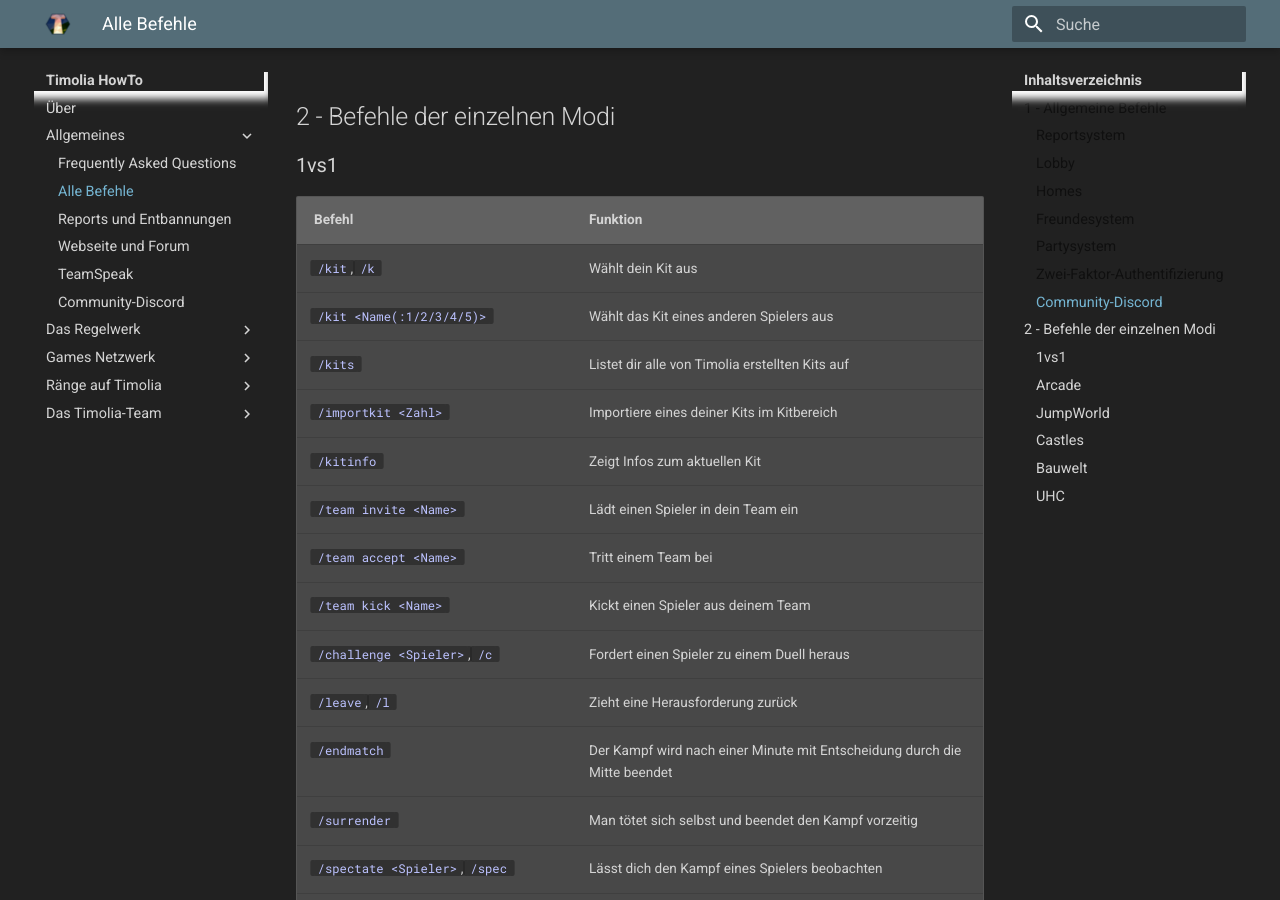
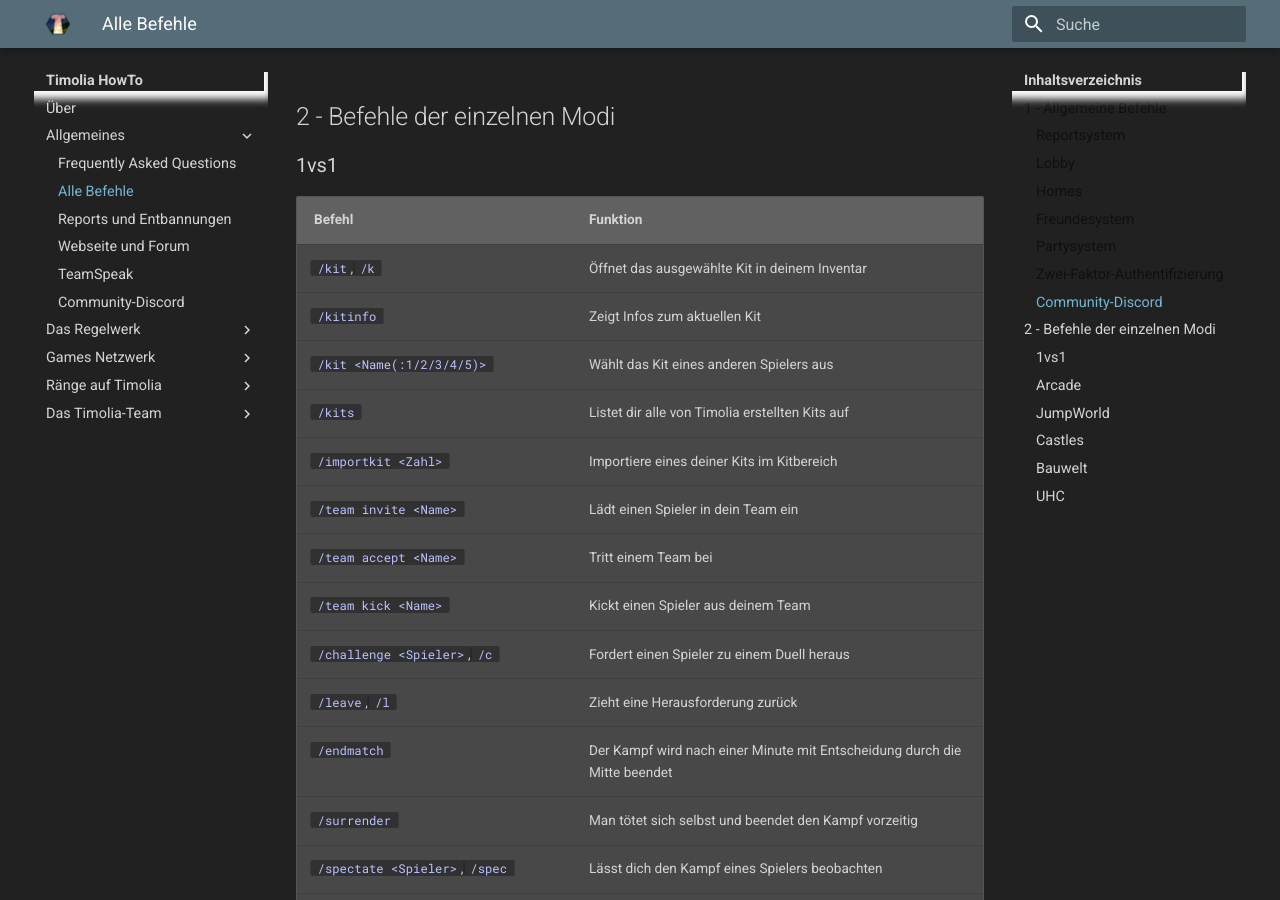
Before and after one commit to TimoliaDE/HowTo, an MkDocs documentation site: the page built from docs/commands.md, in a window 1280 px wide and 900 px high, scrolled down 7147 px. Built offline with MkDocs 1.6.1 and Material for MkDocs 9.7.7, drawn with Linux system fonts in a browser that asks for light colours; old or Windows-style settings are respelled for this version of MkDocs.

Commit message:
Ausbesserung von /kit und /k im HowTo

```diff
--- a/docs/commands.md
+++ b/docs/commands.md
@@ -153,11 +153,11 @@ Der <strong>Timolia Bot</strong> verfügt über mehrere Commands, die ausgeführ
 
 | Befehl | Funktion |
 | ------ | -------- |
-| `/kit`, `/k`                    | Wählt dein Kit aus |
+| `/kit`, `/k`                    | Öffnet das ausgewählte Kit in deinem Inventar |
+| `/kitinfo`                      | Zeigt Infos zum aktuellen Kit |
 | `/kit <Name(:1/2/3/4/5)>`       | Wählt das Kit eines anderen Spielers aus |
 | `/kits`                         | Listet dir alle von Timolia erstellten Kits auf |
 | `/importkit <Zahl>`             | Importiere eines deiner Kits im Kitbereich |
-| `/kitinfo`                      | Zeigt Infos zum aktuellen Kit |
 | `/team invite <Name>`           | Lädt einen Spieler in dein Team ein |
 | `/team accept <Name>`           | Tritt einem Team bei |
 | `/team kick <Name>`             | Kickt einen Spieler aus deinem Team |
```
Also changed, not shown: docs/games/1vs1.md (+2 -2 lines).
